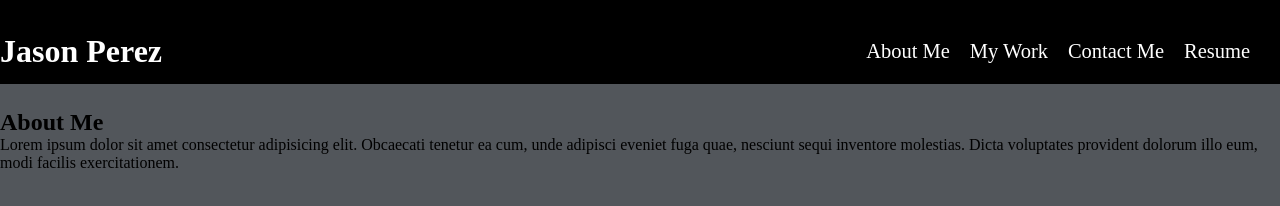
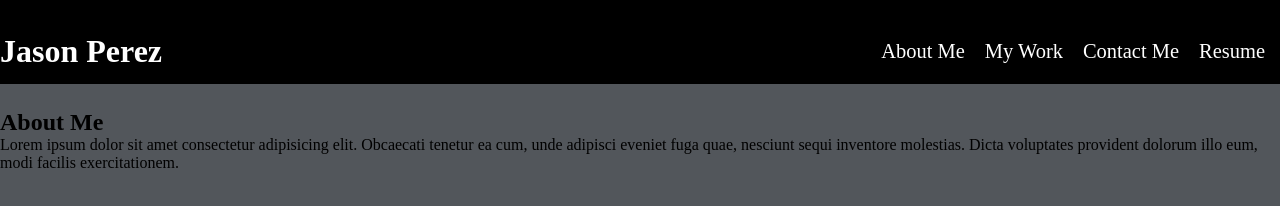
Before and after one commit to JayTheDon1/portfolio-construct, a plain HTML site: page index.html in a window 1280 px wide. Drawn offline with Linux system fonts and the light colour scheme; files that its build step writes are made by us from their sources.

Commit message:
basic files

```diff
--- a/style.css
+++ b/style.css
@@ -48,7 +48,7 @@ nav {
 header nav ul {
     display: flex;
     list-style: none;
-    padding: 20px;
+    padding: 20px 5px 20px 20px;
     justify-content: space-between;
     flex-wrap: wrap;
     text-align: right;
```
Also changed, not shown: 2 other files.
